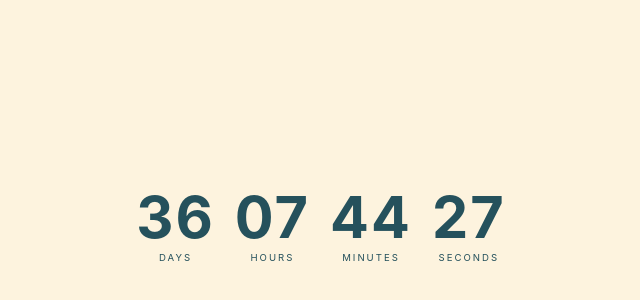
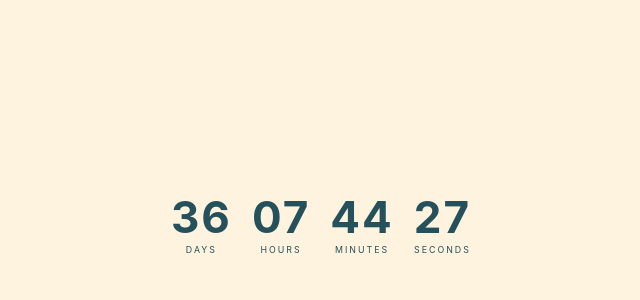
Before and after one commit to heet1801/notion, a plain HTML site: page index.html in a window 1280 px wide. Shown: the part 178-478 px from the top of the page, without its empty margins (319-959 px from the left). Drawn offline with Linux system fonts and the light colour scheme.

Commit message:
Update index.html

```diff
--- a/index.html
+++ b/index.html
@@ -18,7 +18,7 @@
         display: flex;
         flex-direction: row;
         text-transform: uppercase;
-        font-size: .6em;
+        font-size: .55em;
         letter-spacing: 2px;
         align-items: center;
         justify-content: center;
@@ -77,7 +77,7 @@
 
       .numbers {
         font-weight: bold;
-        font-size: 6em;
+        font-size: 5em;
         text-align: center;
       }
     </style>
```
